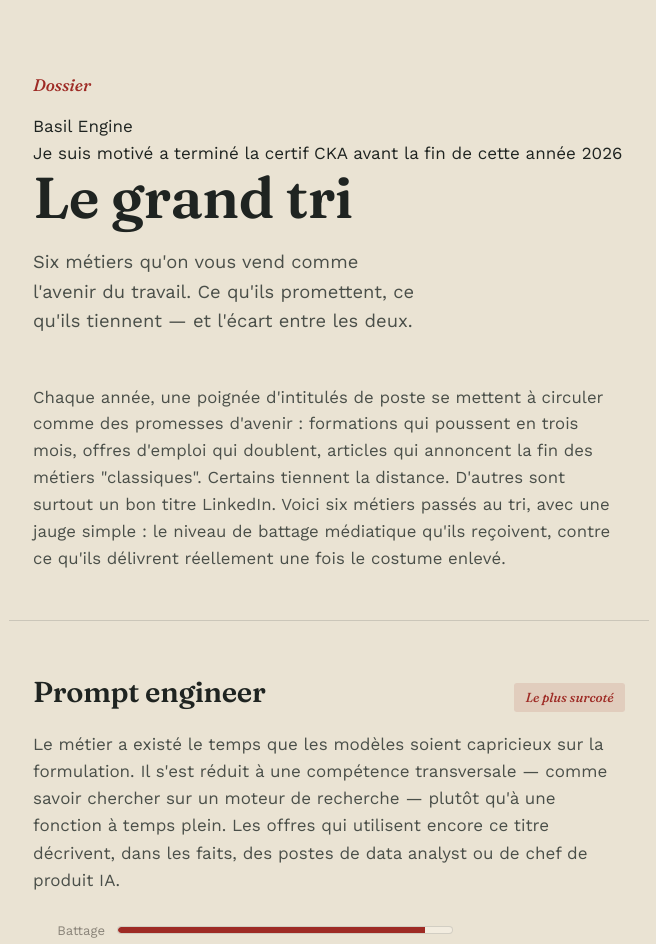
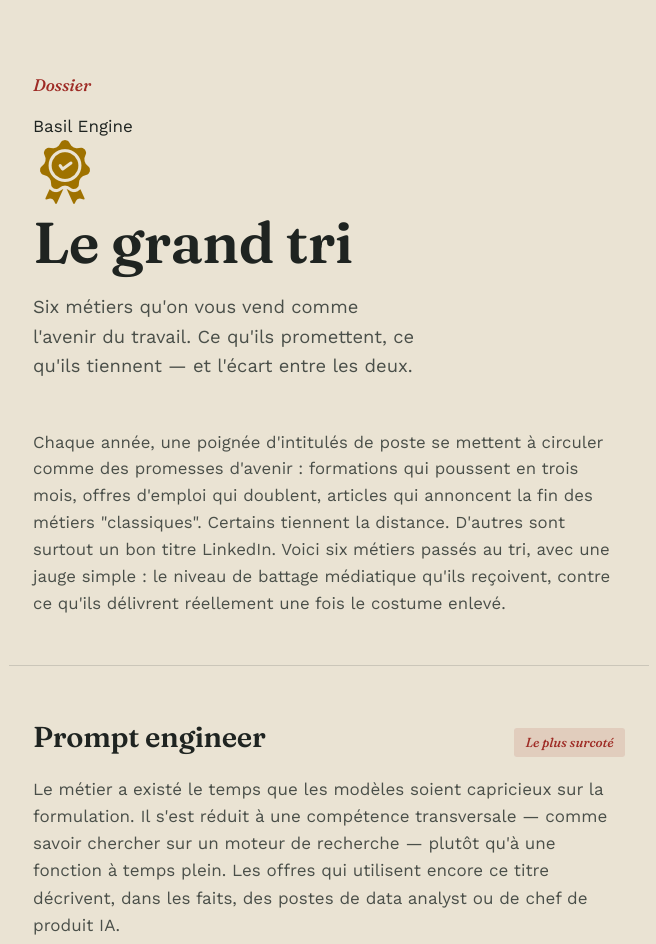
Before and after one commit to bakarysow121/mon_site, a plain HTML site: page index.html in a window 1280 px wide. Shown: the top 944 px of the page, without its empty margins (311-967 px from the left). Drawn offline with nearby package versions, Linux system fonts and the light colour scheme.

Commit message:
ajout image

```diff
--- a/index.html
+++ b/index.html
@@ -15,7 +15,7 @@
   <div class="masthead__label">Dossier</div>
   <div id="top-banner">
 	<p>Basil Engine</p>
-	<p>Je suis motivé a terminé la certif CKA avant la fin de cette année 2026</p>
+	<p><img src="images\medal_bronze.png"></p>
   </div>
   <h1 class="masthead__title">Le grand tri</h1>
   <p class="masthead__sub">Six métiers qu'on vous vend comme l'avenir du travail. Ce qu'ils promettent, ce qu'ils tiennent — et l'écart entre les deux.</p>
```
Also changed, not shown: images/medal_bronze.png (added), images/medal_gold.png (added), images/medal_silver.png (added).
